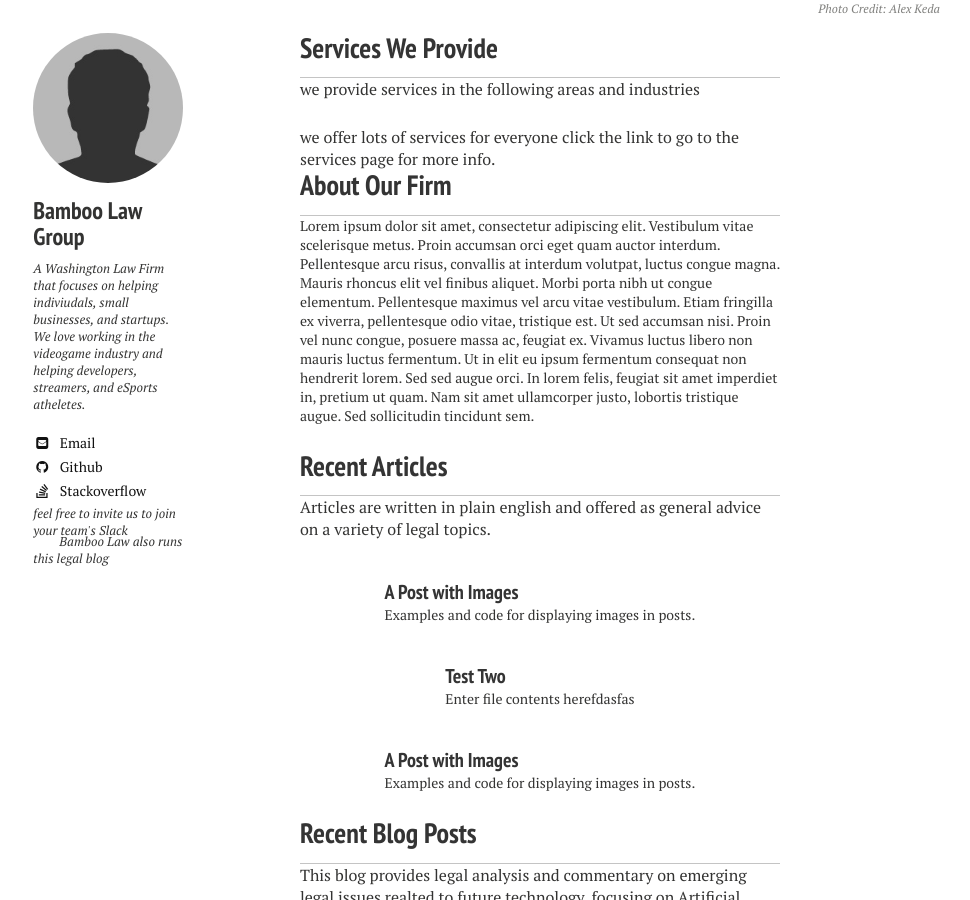
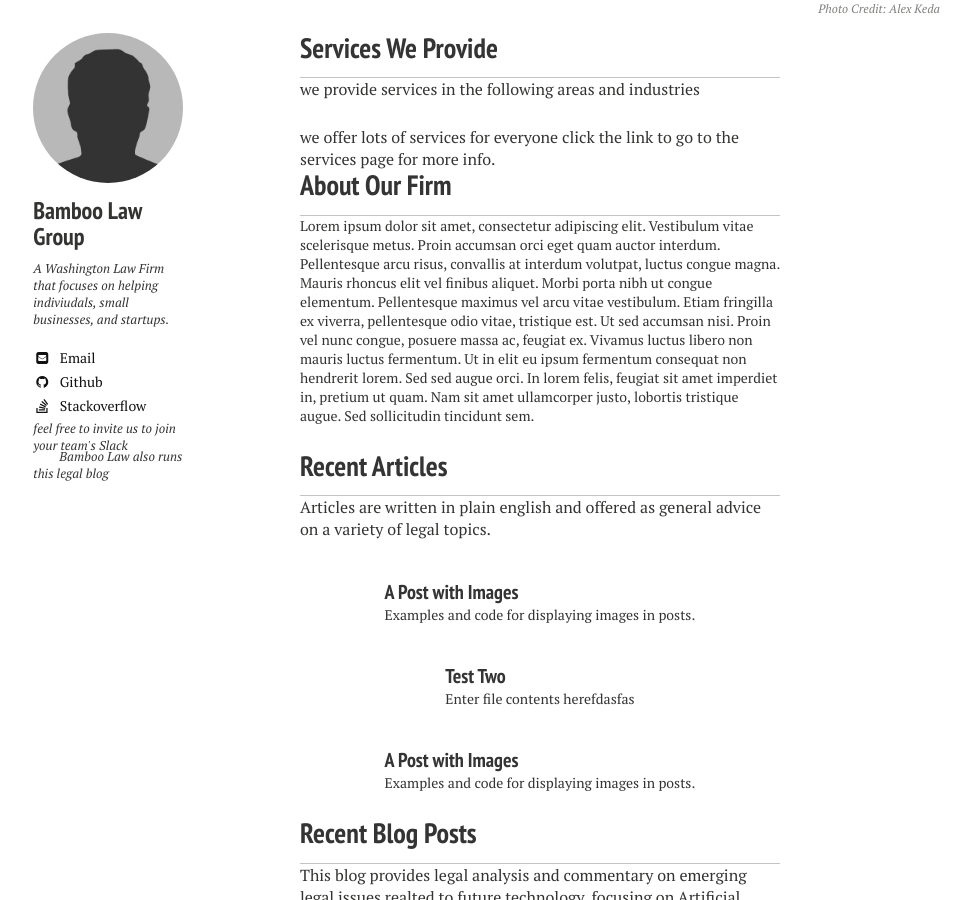
Before and after one commit to nerdyfergy/blg-site-mm3, a Jekyll site: the page built from index.md, in a window 1280 px wide and 900 px high, scrolled down 538 px. Shown: the whole window, without its empty margins (20-990 px from the left). Built offline with Jekyll 4.4.1, drawn with Linux system fonts in a browser that asks for light colours; nearby versions of some CDN libraries.

Commit message:
Update _config.yml

```diff
--- a/_config.yml
+++ b/_config.yml
@@ -27,7 +27,7 @@ kramdown:
 owner:
   name: Bamboo Law Group
   avatar: bio-photo.jpg
-  bio: "A Washington Law Firm that focuses on helping indiviudals, small businesses, and startups. We love working in the videogame industry and helping developers, streamers, and eSports atheletes."
+  bio: "A Washington Law Firm that focuses on helping indiviudals, small businesses, and startups."
   email: test@test.org
   disqus-shortname:
   twitter: #username
```
